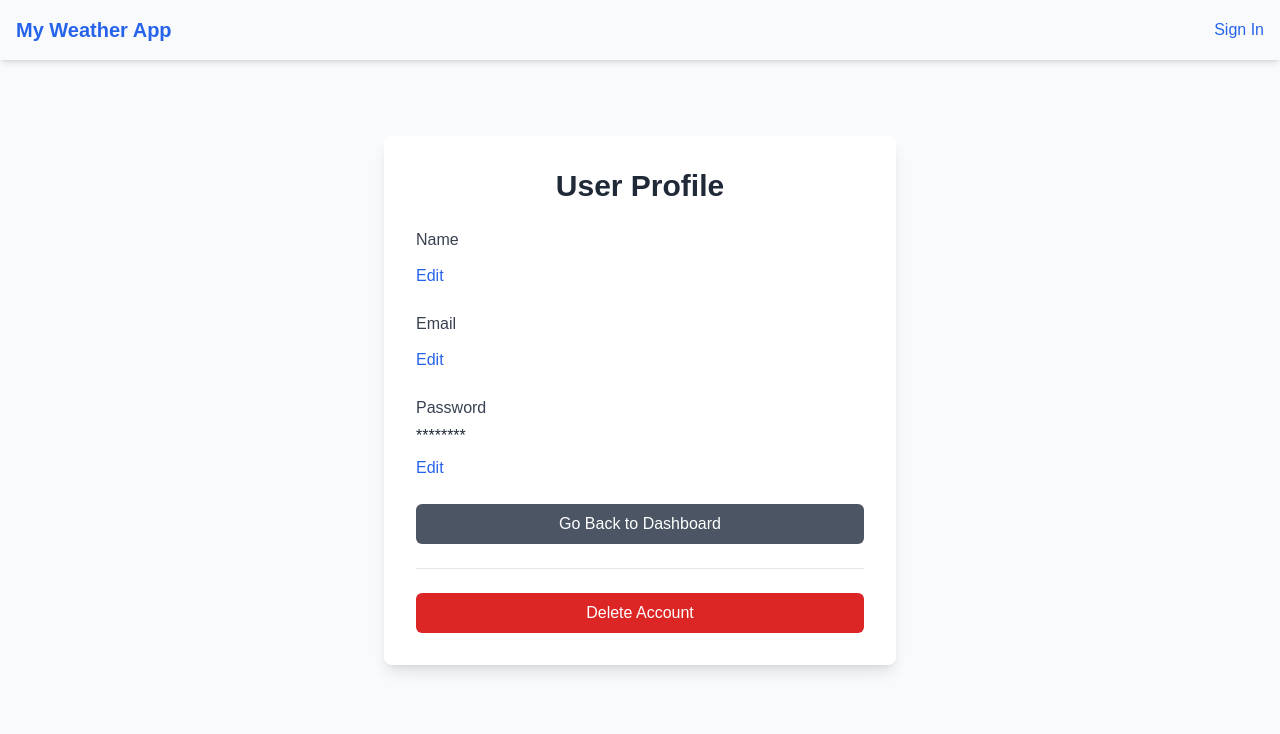
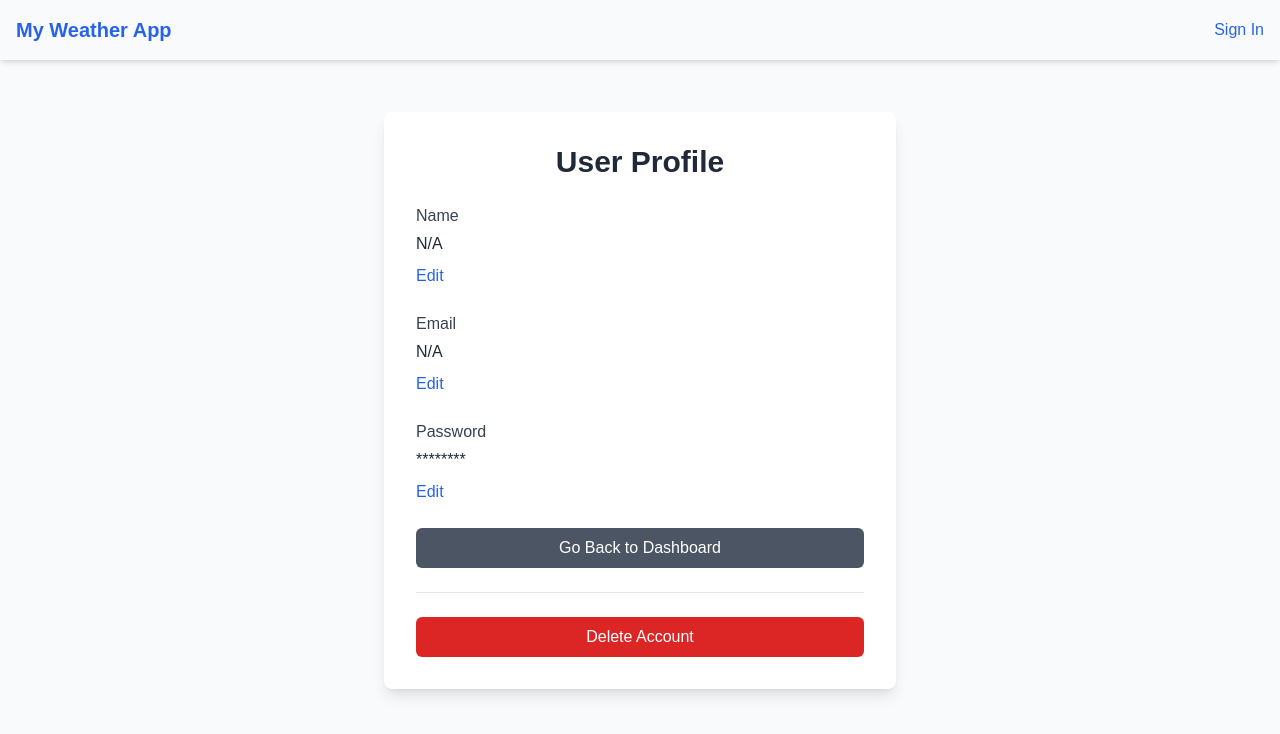
Before and after one commit to victorSauceda/weather-next, a Next.js app: page /profile in a window 1280 px wide. Shown: the top 734 px of the page. Built offline with nearby package versions, Linux system fonts and the light colour scheme; no server answers.

Commit message:
delete message

```diff
--- a/app/profile/page.tsx
+++ b/app/profile/page.tsx
@@ -1,12 +1,19 @@
 "use client";
 
-import { useState } from "react";
+import { useState, useEffect } from "react";
 import { useSession, signOut } from "next-auth/react";
 import { useRouter } from "next/navigation";
 
 export default function UserProfile() {
   const { data: session } = useSession();
   const router = useRouter();
+
+  // Console log session data for debugging
+  useEffect(() => {
+    console.log("Session data:", session);
+  }, [session]);
+
+  // Set initial state with session data if available
   const [name, setName] = useState(session?.user?.name || "");
   const [email, setEmail] = useState(session?.user?.email || "");
   const [password, setPassword] = useState("");
@@ -16,6 +23,19 @@ export default function UserProfile() {
   const [deleteMode, setDeleteMode] = useState(false);
   const [confirmDelete, setConfirmDelete] = useState("");
   const [deleteMessage, setDeleteMessage] = useState<string | null>(null);
+
+  // Check if name and email state updates correctly with session data
+  useEffect(() => {
+    if (session?.user) {
+      setName(session.user.name || "");
+      setEmail(session.user.email || "");
+      console.log(
+        "Name and email updated:",
+        session.user.name,
+        session.user.email
+      );
+    }
+  }, [session]);
 
   const toggleEditField = (field: string) => {
     setEditingField(editingField === field ? null : field);
@@ -80,7 +100,7 @@ export default function UserProfile() {
               className="w-full px-3 py-2 mt-1 border border-gray-300 rounded-md"
             />
           ) : (
-            <p className="mt-1 text-gray-800">{name}</p>
+            <p className="mt-1 text-gray-800">{name || "N/A"}</p>
           )}
           <button
             onClick={() => toggleEditField("name")}
@@ -101,7 +121,7 @@ export default function UserProfile() {
               className="w-full px-3 py-2 mt-1 border border-gray-300 rounded-md"
             />
           ) : (
-            <p className="mt-1 text-gray-800">{email}</p>
+            <p className="mt-1 text-gray-800">{email || "N/A"}</p>
           )}
           <button
             onClick={() => toggleEditField("email")}
```
